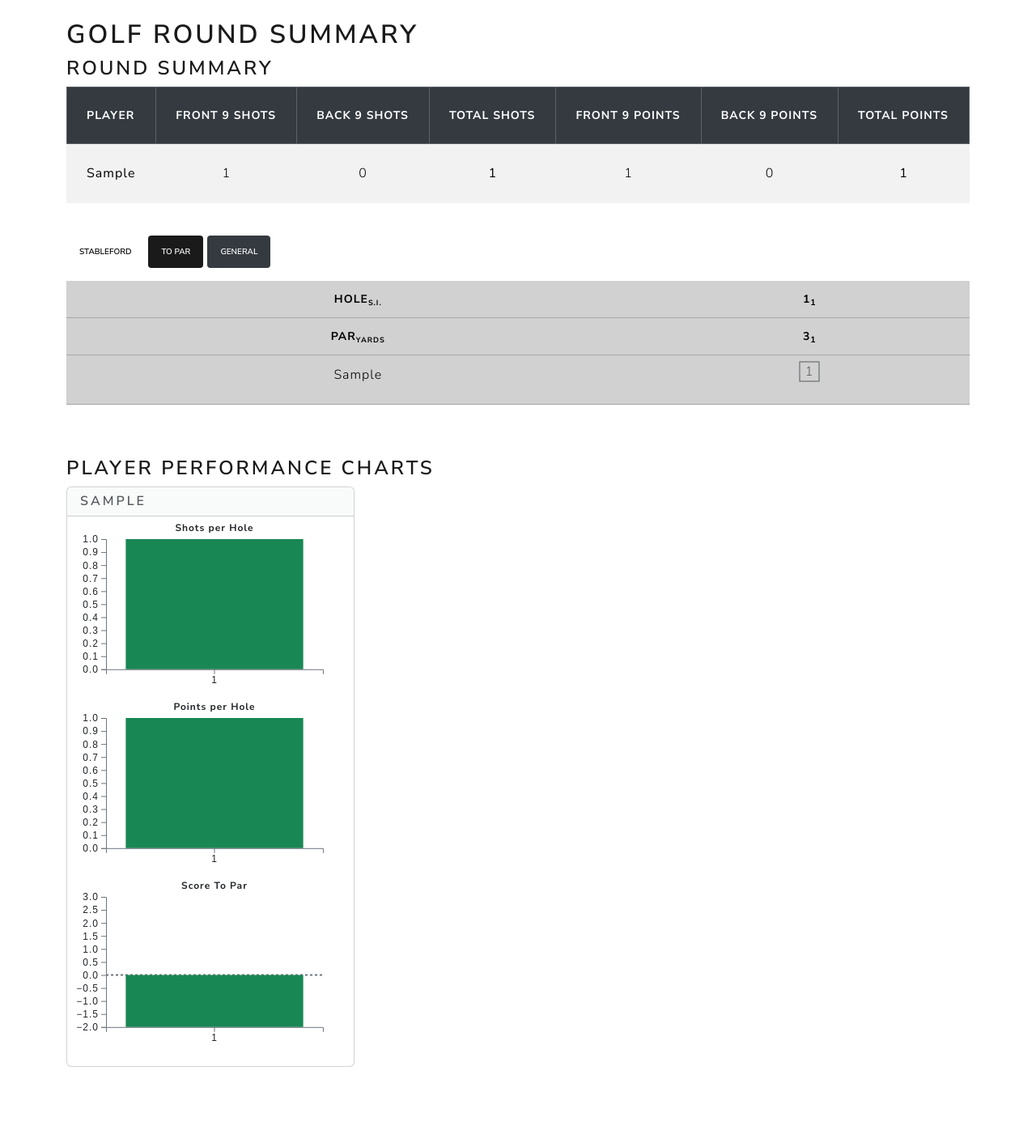
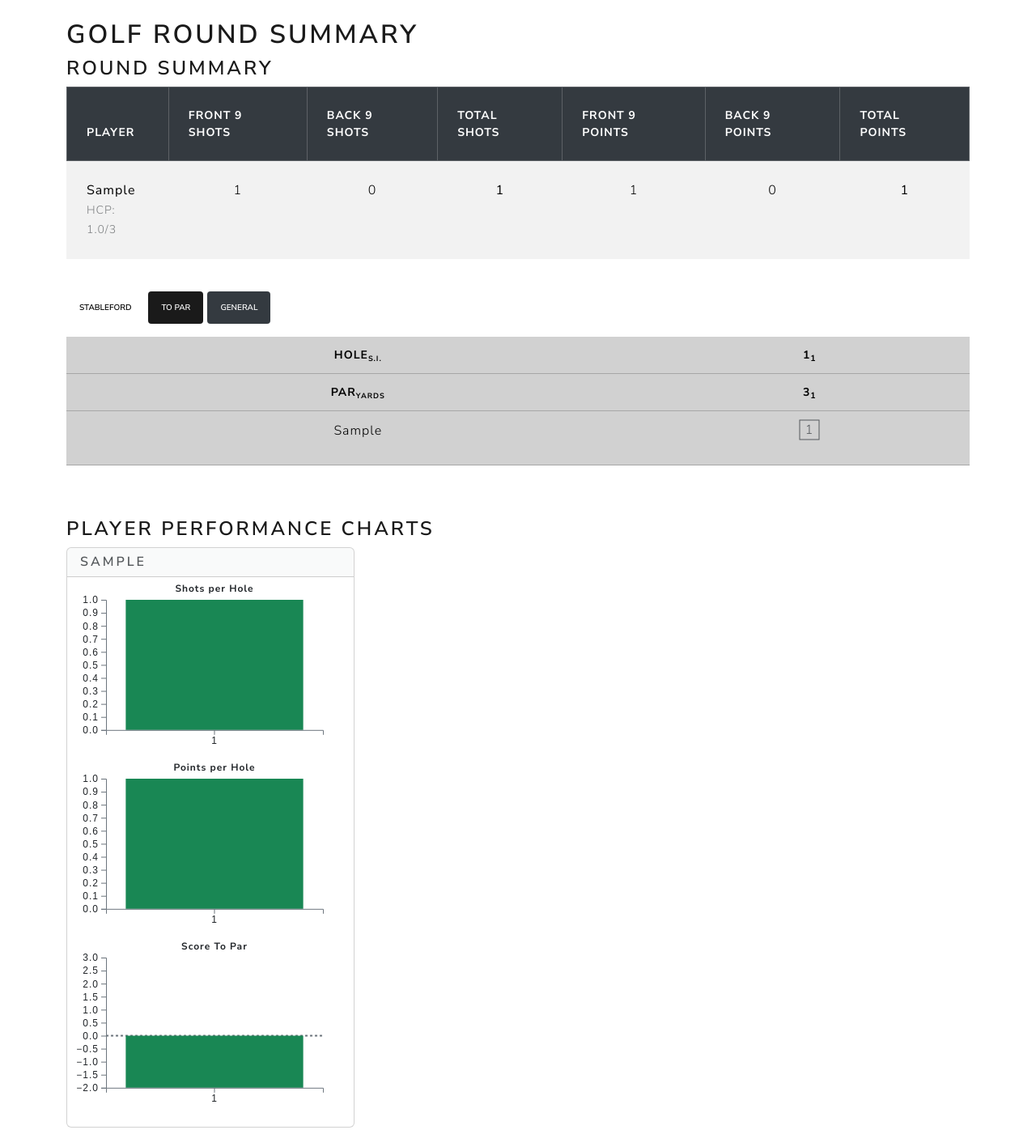
Before and after one commit to rgl1892/golf2025, a Django app: page /rounds/1 in a window 1280 px wide. Shown: the part 98-1515 px from the top of the page at 81% size. Before the commit the page ends 1416 px from the top, so only its background shows below. Run offline with Django 5.2, Linux system fonts and the light colour scheme; tables that the repository leaves empty hold one stand-in row (values such as "Sample post"); some libraries are stand-ins or nearby versions.

Commit message:
lots of bug fixes

```diff
--- a/static/superb_ock/css/styles.css
+++ b/static/superb_ock/css/styles.css
@@ -47,12 +47,12 @@ input::-webkit-inner-spin-button {
 }
 
 .heatmap rect {
-    stroke: #eee;
+    stroke: var(--bs-border-color);
 }
 
 .axis text {
     font-size: 12px;
-    color: red;
+    color: var(--bs-body-color);
 }
 
 .player-selector {
@@ -62,9 +62,10 @@ input::-webkit-inner-spin-button {
 .player-selector select {
     padding: 8px 12px;
     font-size: 14px;
-    border: 1px solid #ccc;
+    border: 1px solid var(--bs-border-color);
     border-radius: 4px;
-    background-color: white;
+    background-color: var(--bs-body-bg);
+    color: var(--bs-body-color);
 }
 
 .player-selector label {
@@ -74,10 +75,10 @@ input::-webkit-inner-spin-button {
 
 .tooltip {
     opacity: 0;
-    background-color: white;
-    color: black;
+    background-color: var(--bs-body-bg);
+    color: var(--bs-body-color);
     border: solid;
-    border-color: black;
+    border-color: var(--bs-border-color);
     border-width: 2px;
     border-radius: 5px;
     padding: 5px;
--- a/static/superb_ock/js/get_theme_pref.js
+++ b/static/superb_ock/js/get_theme_pref.js
@@ -36,10 +36,12 @@
         return
       }
 
-      const themeSwitcherText = document.querySelector('#bd-theme-text')
-      const activeThemeIcon = document.querySelector('.theme-icon-active use')
+      const activeThemeIcon = document.querySelector('.theme-icon-active')
       const btnToActive = document.querySelector(`[data-bs-theme-value="${theme}"]`)
-      const svgOfActiveBtn = btnToActive.querySelector('svg use').getAttribute('href')
+
+      if (!btnToActive) {
+        return
+      }
 
       document.querySelectorAll('[data-bs-theme-value]').forEach(element => {
         element.classList.remove('active')
@@ -48,9 +50,12 @@
 
       btnToActive.classList.add('active')
       btnToActive.setAttribute('aria-pressed', 'true')
-      activeThemeIcon.setAttribute('href', svgOfActiveBtn)
-      const themeSwitcherLabel = `${themeSwitcherText.textContent} (${btnToActive.dataset.bsThemeValue})`
-      themeSwitcher.setAttribute('aria-label', themeSwitcherLabel)
+
+      // Update the icon based on active theme
+      if (activeThemeIcon) {
+        const icons = { light: '☀️', dark: '🌙', auto: '🔄' }
+        activeThemeIcon.textContent = icons[theme] || '🌙'
+      }
 
       if (focus) {
         themeSwitcher.focus()
--- a/superb_ock/templates/superb_ock/events/overview.html
+++ b/superb_ock/templates/superb_ock/events/overview.html
@@ -43,7 +43,7 @@
             <td class="fw-semibold text-start ps-3">{{ player.player }}</td>
             {% for round in player.rounds %}
               {% if round.total %}
-                <td class="{% if round.is_best %}bg-success text-white fw-bold{% elif round.is_counting %}bg-light border border-warning border-2{% endif %}">
+                <td class="{% if round.is_best %}bg-success text-white fw-bold{% elif round.is_counting %}border border-warning border-2{% endif %}">
                   <div>{{ round.total }}</div>
                 </td>
               {% else %}
@@ -134,7 +134,7 @@ document.addEventListener('DOMContentLoaded', function() {
                         text: 'Cumulative Points'
                     },
                     grid: {
-                        color: 'rgba(0,0,0,0.1)'
+                        color: 'var(--chart-grid-color)'
                     }
                 },
                 x: {
@@ -143,7 +143,7 @@ document.addEventListener('DOMContentLoaded', function() {
                         text: 'Holes Played'
                     },
                     grid: {
-                        color: 'rgba(0,0,0,0.1)'
+                        color: 'var(--chart-grid-color)'
                     }
                 }
             },
--- a/superb_ock/templates/superb_ock/rounds/partials/tbody_general.html
+++ b/superb_ock/templates/superb_ock/rounds/partials/tbody_general.html
@@ -1,10 +1,10 @@
 <tbody name="general">
     {% for player_name, player_data in scores.items %}
-        <tr style="text-align: center;">
+        <tr class="text-center">
             <td scope="row">{{ player_name }}</td>
             {% for score_sum in player_data.scores %}
                 {% if score_sum.shots_taken %}
-                <td style="padding: 5px; text-align: center;">
+                <td class="p-2 text-center">
                     <svg width="30px" height="50px">
                         <!-- Score Text (Ensuring visibility on dark fill) -->
                         <text x="15" y="16"
@@ -24,7 +24,7 @@
                     </svg>
                 </td>
                 {% else %}
-                <td style="padding: 5px; text-align: center;"></td>
+                <td class="p-2 text-center"></td>
                 {% endif %}
             {% endfor %}
         </tr>
--- a/superb_ock/templates/superb_ock/rounds/partials/tbody_to_par.html
+++ b/superb_ock/templates/superb_ock/rounds/partials/tbody_to_par.html
@@ -1,14 +1,14 @@
 <tbody name="to_par">
     {% for player_name, player_data in scores.items %}
-        <tr style="text-align: center;">
+        <tr class="text-center">
             <td scope="row">{{ player_name }}</td>
             {% for score_sum in player_data.scores %}
                 {% if score_sum.shots_taken %}
-                    <td style="padding: 5px; text-align: center;">
+                    <td class="p-2 text-center">
                         {% include "superb_ock/rounds/partials/svg_to_par.html" %}
                     </td>
                 {% else %}
-                    <td style="padding: 5px; text-align: center;"></td>
+                    <td class="p-2 text-center"></td>
                 {% endif %}
             {% endfor %}
         </tr>
--- a/superb_ock/templates/superb_ock/rounds/partials/tbody_to_stableford.html
+++ b/superb_ock/templates/superb_ock/rounds/partials/tbody_to_stableford.html
@@ -1,10 +1,10 @@
 <tbody name="to_stableford">
     {% for player_name, player_data in scores.items %}
-        <tr style="text-align: center;">
+        <tr class="text-center">
             <td scope="row">{{ player_name }}</td>
             {% for score_sum in player_data.scores %}
                 {% if score_sum.shots_taken %}
-                <td style="padding: 5px; text-align: center;">
+                <td class="p-2 text-center">
                     <svg width="30px" height="50px">
                         <!-- Eagle or Better (2+ under par) -->
                         {% if score_sum.stableford >= 4 %}
@@ -33,7 +33,7 @@
                     </svg>
                 </td>
                 {% else %}
-                <td style="padding: 5px; text-align: center;"></td>
+                <td class="p-2 text-center"></td>
                 {% endif %}
             {% endfor %}
         </tr>
--- a/superb_ock/templates/superb_ock/rounds/round.html
+++ b/superb_ock/templates/superb_ock/rounds/round.html
@@ -53,7 +53,10 @@
             <tbody>
                 {% for player, data in summary.items %}
                 <tr>
-                    <td><strong>{{ player }}</strong></td>
+                    <td>
+                        <strong>{{ player }}</strong><br>
+                        <small class="text-muted">HCP: {{ data.handicap_index }}/{{ data.course_handicap }}</small>
+                    </td>
                     <!-- Desktop view - separate columns -->
                     <td class="text-center d-none d-md-table-cell">{{ data.front_nine }}</td>
                     <td class="text-center d-none d-md-table-cell">{{ data.back_nine }}</td>
--- a/superb_ock/views.py
+++ b/superb_ock/views.py
@@ -146,26 +146,42 @@ class Home(View):
             player_rounds[name][round_id]['scoring'] = score['golf_round__event__scoring']
 
 
+        # Get event scoring format for calculating totals
+        event = GolfEvent.objects.get(id=3)
+        scoring_format = event.scoring
 
         # get the totals
         leaderboard = []
 
         for player__first_name, round_scores in player_rounds.items():
-            top3_scores = sorted(
-                round_scores.values(),
-                key=lambda x: x['total'],
-                reverse=True
-            )[:3]
+            # Calculate total based on scoring format
+            valid_rounds = [{'num': k, 'total': v['total']} for k, v in round_scores.items() if v['total'] is not None]
+
+            if scoring_format == "best_three_of_five":
+                # Best 3 rounds overall
+                top3_scores = sorted(valid_rounds, key=lambda x: x['total'], reverse=True)[:3]
+                total_score = sum(r['total'] for r in top3_scores)
+            elif scoring_format == "best_last_rounds_counts":
+                # Best 2 of first rounds + last round counts
+                if len(valid_rounds) >= 3:
+                    sorted_rounds = sorted(valid_rounds, key=lambda x: x['num'])
+                    last_round = sorted_rounds[-1]
+                    first_rounds = sorted_rounds[:-1]
+                    best_first_two = sorted(first_rounds, key=lambda x: x['total'], reverse=True)[:2]
+                    total_score = sum(r['total'] for r in best_first_two) + last_round['total']
+                else:
+                    total_score = sum(r['total'] for r in valid_rounds)
+            else:
+                # Default to best 3
+                top3_scores = sorted(valid_rounds, key=lambda x: x['total'], reverse=True)[:3]
+                total_score = sum(r['total'] for r in top3_scores)
+
             leaderboard.append({
                 'player__first_name': player__first_name,
                 'round_totals': dict(round_scores),
-                'best_3_total': sum(int(r['total']) if r['total'] is not None else 0 for r in top3_scores),
+                'best_3_total': total_score,
 
             })
-
-        # Get event scoring format for determining counting rounds (hardcoded event 3 for homepage)
-        event = GolfEvent.objects.get(id=3)
-        scoring_format = event.scoring
 
         # Step 4: Sort leaderboard
         leaderboard = sorted(leaderboard, key=lambda x: x['best_3_total'], reverse=True)
@@ -236,11 +252,54 @@ class Home(View):
         # Get active carousel images
         carousel_images = CarouselImage.objects.filter(is_active=True).order_by('order', '-created_at')
 
+        # Get last 5 rounds played
+        recent_rounds = (
+            GolfRound.objects
+            .select_related('event')
+            .prefetch_related('score_set__hole__golf_course', 'score_set__player')
+            .order_by('-date_started', '-id')[:5]
+        )
+
+        # Process recent rounds data
+        recent_rounds_data = []
+        for round_obj in recent_rounds:
+            scores = round_obj.score_set.all()
+            if scores:
+                # Get course info from first score
+                first_score = scores[0]
+                course_name = f"{first_score.hole.golf_course.name} - {first_score.hole.golf_course.tees}"
+
+                # Get players and their totals
+                player_totals = {}
+                for score in scores:
+                    player_name = f"{score.player.first_name} {score.player.second_name}"
+                    if player_name not in player_totals:
+                        player_totals[player_name] = {'stableford': 0, 'shots': 0}
+                    player_totals[player_name]['stableford'] += score.stableford or 0
+                    player_totals[player_name]['shots'] += score.shots_taken or 0
+
+                # Sort players by stableford points
+                sorted_players = sorted(
+                    player_totals.items(),
+                    key=lambda x: x[1]['stableford'],
+                    reverse=True
+                )
+
+                recent_rounds_data.append({
+                    'id': round_obj.id,
+                    'date': round_obj.date_started,
+                    'event': round_obj.event.name,
+                    'course': course_name,
+                    'players': sorted_players[:4],  # Show top 4 players
+                    'total_players': len(player_totals)
+                })
+
         context = {
             'leaderboard': cleaned_leaderboard,
             'round_numbers': round_numbers,
             'courses': courses,
-            'carousel_images': carousel_images
+            'carousel_images': carousel_images,
+            'recent_rounds': recent_rounds_data
         }
         return context
 
@@ -421,6 +480,10 @@ class GolfRoundView(View):
                 "hole__yards",
                 "hole__stroke_index",
                 "golf_round__event_id",
+                "handicap_index",
+                "hole__golf_course__slope_rating",
+                "hole__golf_course__course_rating",
+                "hole__golf_course__par",
             )
         )
 
@@ -480,6 +543,14 @@ class GolfRoundView(View):
         grouped_data = dict(grouped_summary)
         summary_data = {}
         for player, data in grouped_data.items():
+            # Get handicap info from first score entry
+            first_score = data['scores'][0] if data['scores'] else {}
+            handicap_index = first_score.get('handicap_index', 0)
+            slope_rating = first_score.get('hole__golf_course__slope_rating', 113)
+            course_rating = first_score.get('hole__golf_course__course_rating', 72)
+            course_par = first_score.get('hole__golf_course__par', 72)
+            course_handicap = round(handicap_index * (slope_rating / 113) + course_rating - course_par)
+
             summary_data[player] = {
                 'front_nine': 0,
                 'back_nine': 0,
@@ -487,6 +558,8 @@ class GolfRoundView(View):
                 'front_nine_stableford': 0,
                 'back_nine_stableford': 0,
                 'total_stableford': 0,
+                'handicap_index': handicap_index,
+                'course_handicap': course_handicap,
             }
             for score in data.get('scores', []):
                 if score['hole__hole_number'] < 10:
@@ -642,25 +715,42 @@ class EventView(View):
 
 
 
+        # Get event scoring format for calculating totals
+        event = GolfEvent.objects.get(id=event_id)
+        scoring_format = event.scoring
+
         # get the totals
         leaderboard = []
 
         for player__first_name, round_scores in player_rounds.items():
-            top3_scores = sorted(
-                round_scores.values(),
-                key=lambda x: x['total'],
-                reverse=True
-            )[:3]
+            # Calculate total based on scoring format
+            valid_rounds = [{'num': k, 'total': v['total']} for k, v in round_scores.items() if v['total'] is not None]
+
+            if scoring_format == "best_three_of_five":
+                # Best 3 rounds overall
+                top3_scores = sorted(valid_rounds, key=lambda x: x['total'], reverse=True)[:3]
+                total_score = sum(r['total'] for r in top3_scores)
+            elif scoring_format == "best_last_rounds_counts":
+                # Best 2 of first rounds + last round counts
+                if len(valid_rounds) >= 3:
+                    sorted_rounds = sorted(valid_rounds, key=lambda x: x['num'])
+                    last_round = sorted_rounds[-1]
+                    first_rounds = sorted_rounds[:-1]
+                    best_first_two = sorted(first_rounds, key=lambda x: x['total'], reverse=True)[:2]
+                    total_score = sum(r['total'] for r in best_first_two) + last_round['total']
+                else:
+                    total_score = sum(r['total'] for r in valid_rounds)
+            else:
+                # Default to best 3
+                top3_scores = sorted(valid_rounds, key=lambda x: x['total'], reverse=True)[:3]
+                total_score = sum(r['total'] for r in top3_scores)
+
             leaderboard.append({
                 'player__first_name': player__first_name,
                 'round_totals': dict(round_scores),
-                'best_3_total': sum(int(r['total']) if r['total'] is not None else 0 for r in top3_scores),
+                'best_3_total': total_score,
 
             })
-
-        # Get event scoring format for determining counting rounds
-        event = GolfEvent.objects.get(id=event_id)
-        scoring_format = event.scoring
 
         # Step 4: Sort leaderboard
         leaderboard = sorted(leaderboard, key=lambda x: x['best_3_total'], reverse=True)
@@ -791,15 +881,18 @@ class EventView(View):
                 counting_rounds = sorted(valid_rounds, key=lambda x: x['total'], reverse=True)[:3]
                 counting_round_ids = [r['num'] for r in counting_rounds]
             elif scoring_format == "best_last_rounds_counts":
-                # Best 2 of first rounds + last round counts
+                # Best 2 of first 4 rounds + last round counts
                 if len(valid_rounds) >= 3:
                     # Sort by round ID to get chronological order
                     sorted_rounds = sorted(valid_rounds, key=lambda x: x['num'])
                     last_round = sorted_rounds[-1]  # Last round always counts
                     first_rounds = sorted_rounds[:-1]  # All except last
 
-                    # Best 2 of the first rounds
-                    best_first_two = sorted(first_rounds, key=lambda x: x['total'], reverse=True)[:2]
+                    # Get first 4 rounds (excluding the last round)
+                    first_four_rounds = first_rounds[:4]  # Take only first 4
+
+                    # Best 2 of the first 4 rounds
+                    best_first_two = sorted(first_four_rounds, key=lambda x: x['total'], reverse=True)[:2]
 
                     counting_rounds = best_first_two + [last_round]
                     counting_round_ids = [r['num'] for r in counting_rounds]
```
Also changed, not shown: superb_ock/templates/superb_ock/homepage/home.html (+53 -4 lines), superb_ock/templates/superb_ock/rounds/edit_score_2.html (+27 -6 lines), superb_ock/templates/superb_ock/stats/heatmap.html (+4 -4 lines).
